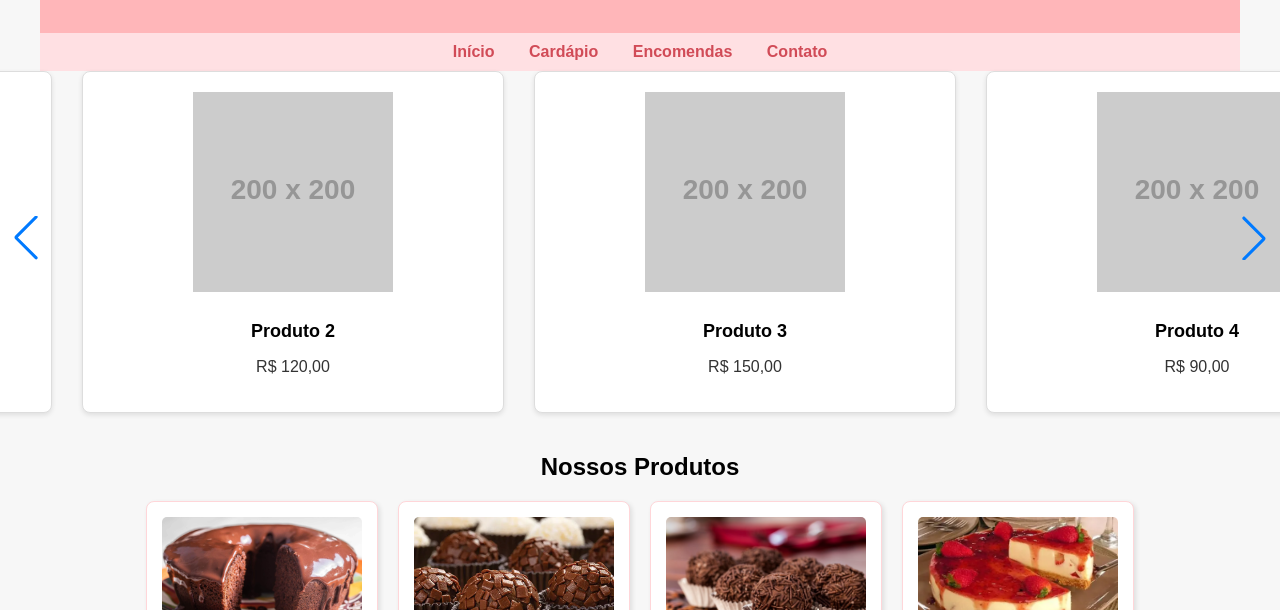
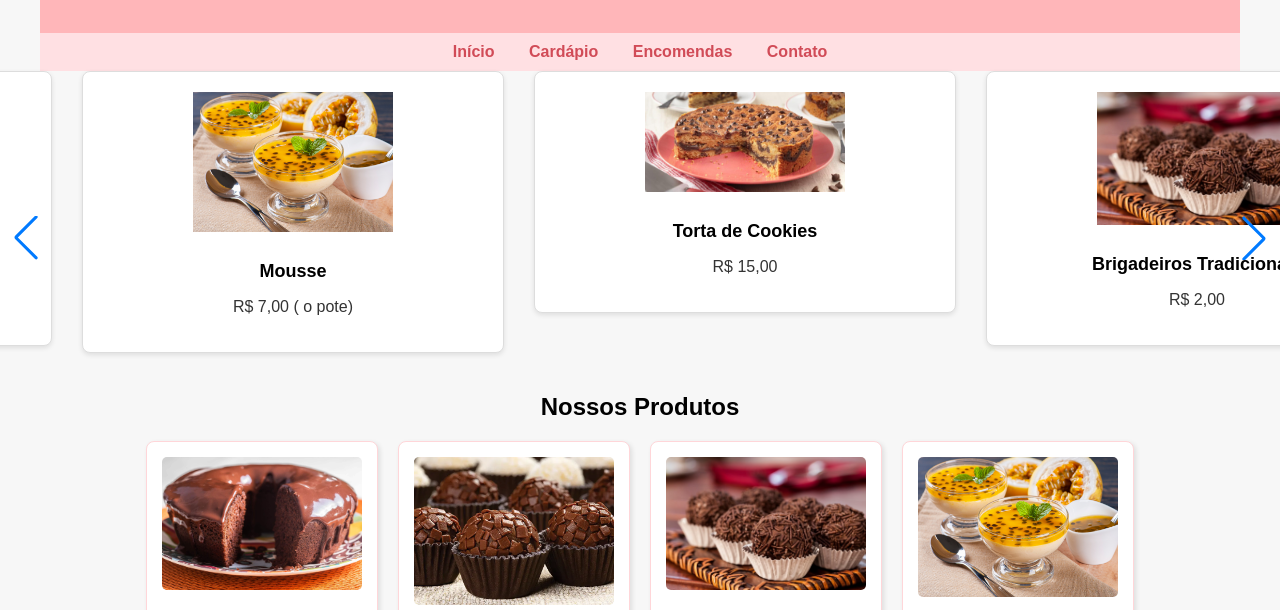
Before and after one commit to segundogarden/grupo1, a plain HTML site: page index.html in a window 1280 px wide. Shown: the part 162-772 px from the top of the page. Drawn offline with nearby package versions, Linux system fonts and the light colour scheme; placeholder pictures from the web are drawn by us.

Commit message:
atualização nayara

```diff
--- a/index.html
+++ b/index.html
@@ -151,30 +151,30 @@
     <div class="swiper-wrapper">
       <!-- Produto 1 -->
       <div class="swiper-slide">
-        <img src="https://via.placeholder.com/200x200.png?text=Produto+1" alt="Produto 1">
-        <h3>Produto 1</h3>
-        <p>R$ 100,00</p>
+        <img src="Bolo-chocolate.jpg" alt="Bolo de Chocolate">
+        <h3>Bolo de Chocolate</h3>
+        <p>R$ 30,00</p>
       </div>
 
       <!-- Produto 2 -->
       <div class="swiper-slide">
-        <img src="https://via.placeholder.com/200x200.png?text=Produto+2" alt="Produto 2">
-        <h3>Produto 2</h3>
-        <p>R$ 120,00</p>
+        <img src="mousse-maracuja.jpeg" alt="Mousse">
+        <h3>Mousse</h3>
+        <p>R$ 7,00 ( o pote)</p>
       </div>
 
       <!-- Produto 3 -->
       <div class="swiper-slide">
-        <img src="https://via.placeholder.com/200x200.png?text=Produto+3" alt="Produto 3">
-        <h3>Produto 3</h3>
-        <p>R$ 150,00</p>
+        <img src="torta-cookie.jpg" alt="Torta de Cookies">
+        <h3>Torta de Cookies</h3>
+        <p>R$ 15,00</p>
       </div>
 
       <!-- Produto 4 -->
       <div class="swiper-slide">
-        <img src="https://via.placeholder.com/200x200.png?text=Produto+4" alt="Produto 4">
-        <h3>Produto 4</h3>
-        <p>R$ 90,00</p>
+        <img src="brigadeiro-tradicional.jpg" alt="brigadeiro-tradicional">
+        <h3>Brigadeiros Tradicionais</h3>
+        <p>R$ 2,00</p>
       </div>
     </div>
 
@@ -243,7 +243,7 @@
         </div>
 
         <div class="produto">
-            <img src="cheescake-morango.jpeg" alt="Cheesecake">
+            <img src="mousse-maracuja.jpeg" alt="Cheesecake">
             <h3>Cheesecake de Morango</h3>
             <p>R$ 28,00</p>
         </div>
```
